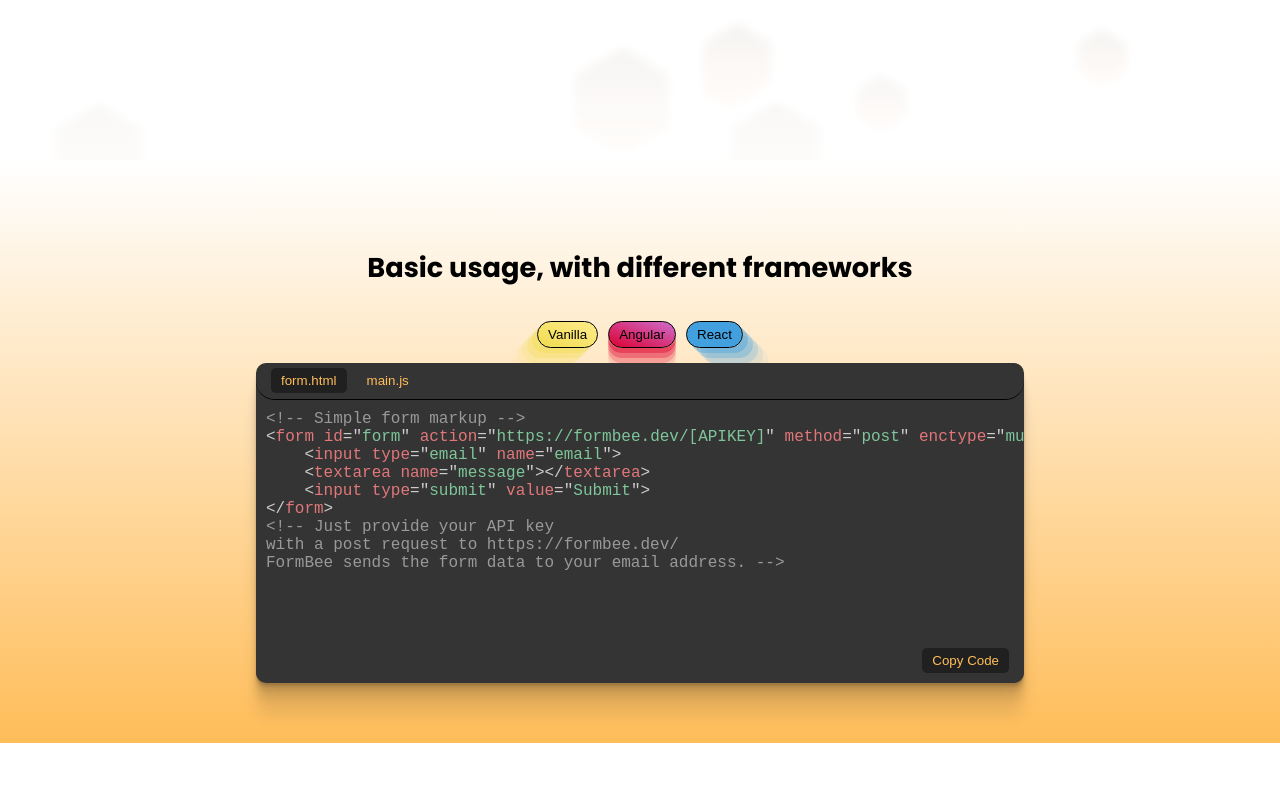
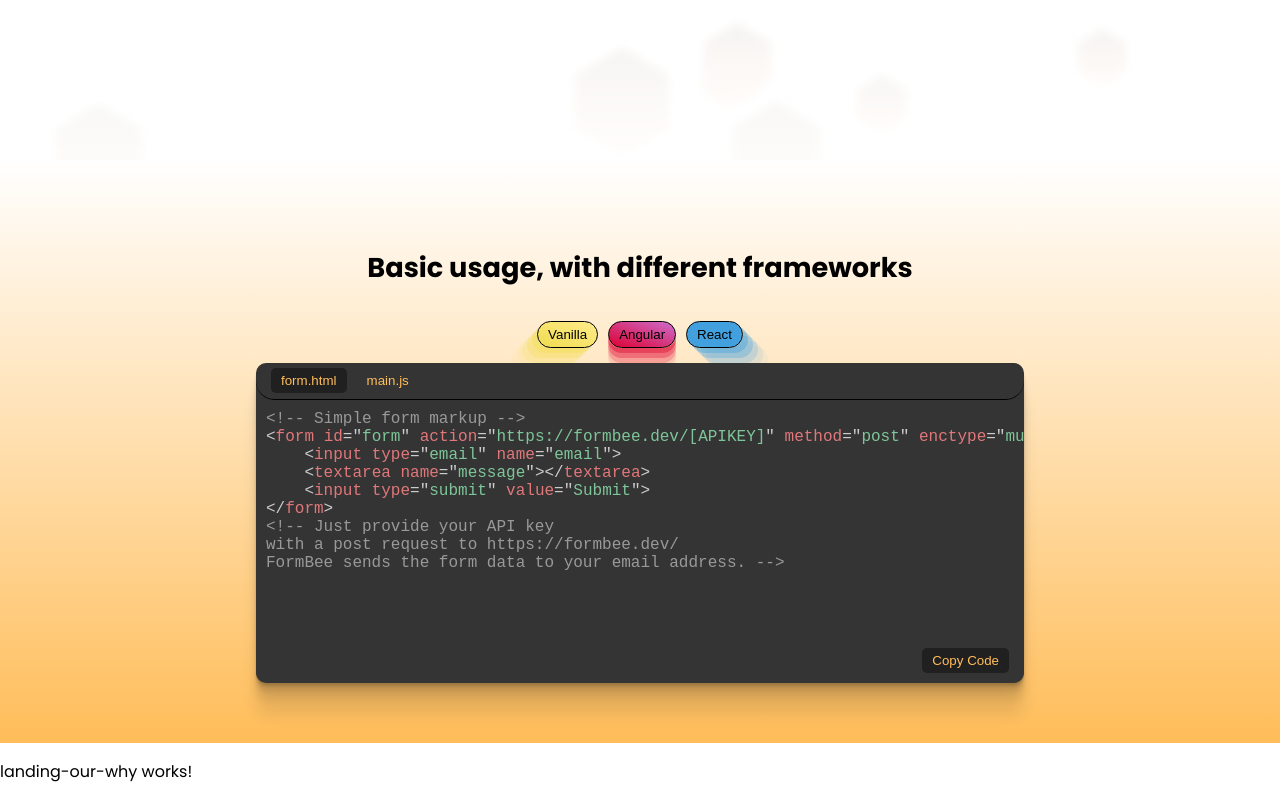
Before and after one commit to FormBee/FormBee, an Angular app in the folder client/FormBee/: page /home in a window 1280 px wide. Shown: the part 596-1396 px from the top of the page. Before the commit the page ends 1339 px from the top, so only its background shows below. Built offline with nearby package versions, Linux system fonts and the light colour scheme.

Commit message:
Added new component for explaining why I made formbee

```diff
--- /dev/null
+++ b/client/FormBee/src/app/landing-our-why/landing-our-why.component.html
@@ -0,0 +1 @@
+<p>landing-our-why works!</p>
--- a/client/FormBee/src/app/landing/landing.component.html
+++ b/client/FormBee/src/app/landing/landing.component.html
@@ -2,3 +2,4 @@
 <app-landing-header></app-landing-header>
 <app-landing-three-bg></app-landing-three-bg>
 <app-landing-code-examples></app-landing-code-examples>
+<app-landing-our-why></app-landing-our-why>
--- a/client/FormBee/src/app/landing/landing.component.ts
+++ b/client/FormBee/src/app/landing/landing.component.ts
@@ -3,10 +3,15 @@
 import { LandingHeaderComponent } from '../landing-header/landing-header.component';
 import { LandingThreeBgComponent } from '../landing-three-bg/landing-three-bg.component';
 import { LandingCodeExamplesComponent } from '../landing-code-examples/landing-code-examples.component';
+import { LandingOurWhyComponent } from '../landing-our-why/landing-our-why.component';
 @Component({
   selector: 'app-landing',
   standalone: true,
-  imports: [LandingNavComponent, LandingHeaderComponent, LandingThreeBgComponent, LandingCodeExamplesComponent],
+  imports: [LandingNavComponent,
+    LandingHeaderComponent,
+    LandingThreeBgComponent,
+    LandingCodeExamplesComponent,
+    LandingOurWhyComponent],
   templateUrl: './landing.component.html',
   styleUrl: './landing.component.scss'
 })
```
Also changed, not shown: client/FormBee/src/app/landing-our-why/landing-our-why.component.ts (added, +12 -0 lines), client/FormBee/src/app/landing-our-why/landing-our-why.component.scss (added), 1 other file (tests, documents, lock files or other folders).
